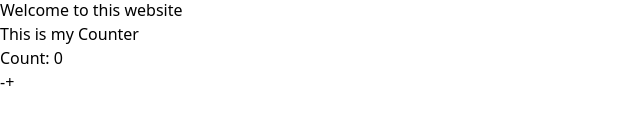
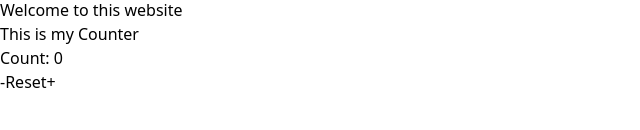
Before and after one commit to nilaachandra/React-Practice, a React (Vite) app in the folder ReactPractice/: page / in a window 1280 px wide. Shown: the part 170-300 px from the top of the page, without its empty margins (0-640 px from the left). Built offline with nearby package versions, Linux system fonts and the light colour scheme.

Commit message:
reset button added

```diff
--- a/ReactPractice/src/components/Counter.jsx
+++ b/ReactPractice/src/components/Counter.jsx
@@ -6,7 +6,9 @@ const Counter = () => {
     const incrementCount = () => {
         setCount(count + 1);
     };
-
+    const resetCount = () => {
+        setCount(0)
+    }
     const decrementCount = () => {
         setCount(count - 1);
     };
@@ -16,6 +18,7 @@ const Counter = () => {
             <h2>This is my Counter</h2>
             <p className="border border-black bg-[beige] w-[10%]">Count: {count}</p>
             <button onClick={decrementCount} className="border border-black m-4 h-8 w-8" >-</button>
+            <button onClick={resetCount} className="border border-black m-4 h-8 w-12" >Reset</button>
             <button onClick={incrementCount} className="border border-black m-4 h-8 w-8" >+</button>
         </div>
     )
```
